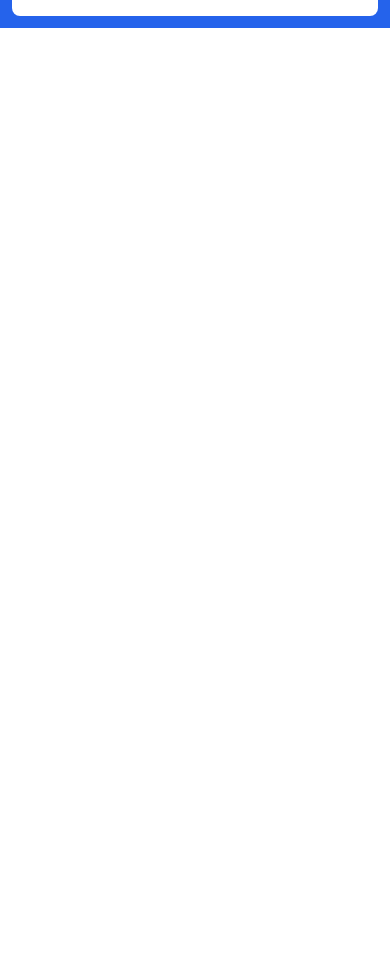
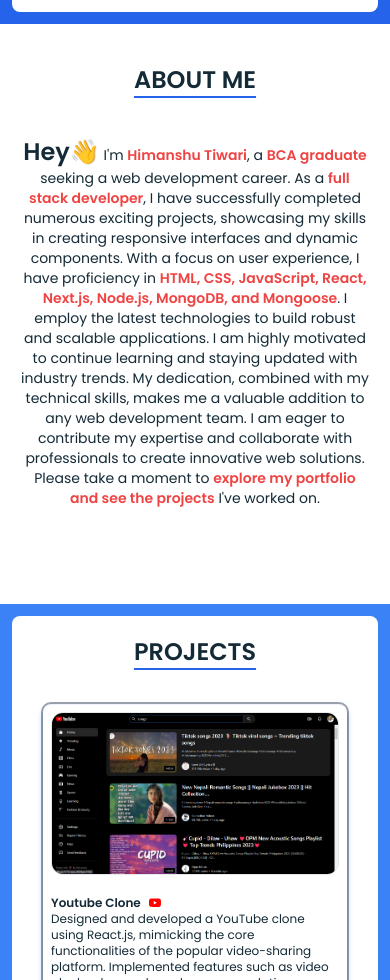
Before and after one commit to Himanshu-0981/my-portfolio, a React (Vite) app: page / in a window 390 px wide. Shown: the part 1020-2000 px from the top of the page. Before the commit the page ends 1048 px from the top, so only its background shows below. Built offline with nearby package versions, Linux system fonts and the light colour scheme.

Commit message:
responsiveness completed

```diff
--- a/src/components/AboutMeText.jsx
+++ b/src/components/AboutMeText.jsx
@@ -1,7 +1,7 @@
 function AboutMeText() {
   return (
     <>
-      <p className="text-[#142a36]">
+      <p className="text-[#142a36] text-sm">
         <span className="text-2xl font-semibold"> Hey👋</span> I'm{" "}
         <span className="font-semibold text-red-500"> Himanshu Tiwari</span>, a{" "}
         <span className="font-semibold text-red-500">BCA graduate</span> seeking
--- a/src/components/Navbar.jsx
+++ b/src/components/Navbar.jsx
@@ -26,7 +26,7 @@
   const goToHome = () => navigate("/");
 
   return (
-    <div className="shadow-[rgba(50,_50,_105,_0.15)_0px_2px_5px_0px,_rgba(0,_0,_0,_0.05)_0px_1px_1px_0px] pt-3 pb-3">
+    <div className="shadow-[rgba(50,_50,_105,_0.15)_0px_2px_5px_0px,_rgba(0,_0,_0,_0.05)_0px_1px_1px_0px] pt-3 pb-3 text-sm">
       <nav className="text-center flex justify-around items-center  sm:flex sm:justify-around p-1 ">
         <div
           className="font-medium text-[#142a36] cursor-pointer"
--- a/src/components/ProjectCard.jsx
+++ b/src/components/ProjectCard.jsx
@@ -1,14 +1,15 @@
 import { FiArrowUpRight } from "react-icons/fi";
 
 import Button from "./Button";
+import "../../styles/CustomShadow.css";
 
 const ProjectCards = ({ poster, title, icon, paragraph }) => {
   return (
-    <div className="shadow-[rgba(0,_0,_0,_0.24)_0px_3px_8px] m-2 p-2 xs:p-6  rounded-lg  lg:max-w-4xl md:flex md:flex-col lg:grid lg:grid-cols-2 lg:gap-10 items-center mb-10">
+    <div className="custom-shadow transition-all delay-75 m-2 p-0 xs:p-2 w-370:p-4 sm:p-6  rounded-lg w- md:flex md:flex-col lg:grid lg:grid-cols-2 lg:gap-10 items-center mb-10">
       <img
         src={poster}
         alt="img"
-        className="w-60 xs:w-72 md:w-96 object-cover rounded-xl"
+        className="w-60 xs:w-72 md:w-80 object-cover rounded-xl border"
       />
       <div>
         <div className="text-xs sm:text-base md:text-xl font-semibold flex items-center space-x-2 lg:mt-0 mt-5">
--- a/src/components/Skills.jsx
+++ b/src/components/Skills.jsx
@@ -29,7 +29,7 @@
           title="Technology that i've been worked on"
           styleClass={"no-underline text-[10px] sm:text-base font-normal"}
         />
-        <section className="flex justify-center space-x-1 w-440:space-x-2 sm:space-x-3 md:space-x-5 ">
+        <section className="flex justify-center space-x-1 w-440:space-x-2 sm:space-x-3 md:space-x-5">
           <TechStack title={"Html"} icon={htmlIcon} />
           <TechStack title={"Css"} icon={cssIcon} />
           <TechStack title={"Tailwind"} icon={tailwindIcon} />
--- a/src/components/TechStack.jsx
+++ b/src/components/TechStack.jsx
@@ -4,11 +4,11 @@
   return (
     <main>
       <section className="flex justify-center space-x-14 mt-10 ">
-        <section className="flex flex-col items-center text-white text-[0px] md:text-sm">
+        <section className="flex flex-col items-center text-white text-[0px] md:text-sm ">
           <img
             src={icon}
             alt="JavaScript Icon"
-            className="w-8 h-8 p-1 xs:w-12 xs:h-12 xs:p-2 sm:w-12 sm:h-12 sm:p-2 md:w-14 md:h-14 md:m-2 md:p-3 bg-[#e0e0e0] rounded-lg"
+            className=" transition-all w-8 h-8 p-1 xs:w-12 xs:h-12 xs:p-2 sm:w-12 sm:h-12 sm:p-2 md:w-14 md:h-14 md:m-2 md:p-3 bg-[#e0e0e0] rounded-lg hover:border-4 hover:border-blue-500"
           />
           <p className="text-[#142a36]">{title}</p>
         </section>
@@ -18,70 +18,3 @@
 };
 
 export default TechStack;
-
-/**
- *
- *  <section className="flex flex-wrap justify-center space-x-14 mb-10 mt-10 ">
-        <section className="flex flex-col items-center text-white font-semibold">
-          <img
-            src={jsIcon}
-            alt="JavaScript Icon"
-            className="w-20 h-20 m-2 p-5 bg-[#f7f7f7] rounded-lg"
-          />
-          <p>Javascript</p>
-        </section>
-        <section className="flex flex-col items-center text-white font-semibold">
-          <img
-            src={reactIcon}
-            alt="React Native Icon"
-            className="w-20 h-20 m-2 p-5 bg-[#f7f7f7] rounded-lg"
-          />
-          <p>React Js</p>
-        </section>
-        <section className="flex flex-col items-center text-white font-semibold">
-          <img
-            src={mongoDBIcon}
-            alt="MongoDB Icon"
-            className="w-20 h-20 m-2 p-5 bg-[#f7f7f7] rounded-lg"
-          />
-          <p>MongoDB</p>
-        </section>
-      </section>
-
-      <section className="flex flex-wrap justify-center space-x-14">
-        <section className="flex flex-col items-center text-white font-semibold">
-          <img
-            src={nodeJsIcon}
-            alt="Node.js Icon"
-            className="w-20 h-20 m-2 p-5 bg-[#f7f7f7] rounded-lg"
-          />
-          <p>Node Js</p>
-        </section>
-        <section className="flex flex-col items-center text-white font-semibold">
-          <img
-            src={expressIcon}
-            alt="Express.js Icon"
-            className="w-20 h-20 m-2 p-5 bg-[#f7f7f7] rounded-lg "
-          />
-          <p>Express Js</p>
-        </section>
-
-        <section className="flex flex-col items-center text-white font-semibold">
-          <img
-            src={reduxIcon}
-            alt="Redux Icon"
-            className="w-20 h-20 m-2 p-5 bg-[#f7f7f7] rounded-lg"
-          />
-          <p>Redux </p>
-        </section>
-        <section className="flex flex-col items-center text-white font-semibold">
-          <img
-            src={tailwindIcon}
-            alt="Tailwind CSS Icon"
-            className="w-20 h-20 m-2 p-5 bg-[#f7f7f7] rounded-lg "
-          />
-          <p>Tailwind</p>
-        </section>
-      </section>
- *
- */
--- a/src/pages/About.jsx
+++ b/src/pages/About.jsx
@@ -6,12 +6,12 @@
 const About = () => {
   return (
     <>
-      <TopHeading title="ABOUT ME" />
-      <div className="flex justify-center items-center mt-12 sm:mt-24 mb-24 ">
-        <div className="hidden sm:block sm:mr-14 bg-blue-600 rounded-3xl">
-          <img src={mainImg} alt="img" className="h-72 " />
+      <TopHeading title="ABOUT ME" styleClass={"pt-5 pb-10"} />
+      <div className="flex justify-center items-center mb-24 ">
+        <div className="hidden sm:block  md:mr-5 lg:mr-20 bg-blue-600 rounded-3xl">
+          <img src={mainImg} alt="img" className="h-60 w-fit md:h-72 " />
         </div>
-        <div className="w-[32rem] text-center  mr-10 ml-10 sm:text-start sm:ml-14 ">
+        <div className="w-[32rem] text-center  mr-5 ml-5 sm:text-start ">
           <AboutMeText />
         </div>
       </div>
--- a/src/pages/Contact.jsx
+++ b/src/pages/Contact.jsx
@@ -1,11 +1,14 @@
 import React from "react";
+
 import contactImg from "../assets/about_me.jpg";
 import ContactForm from "../components/ContactForm";
+import TopHeading from "../components/TopHeading";
 
 const Contact = () => {
   return (
     <>
-      <div className="flex justify-center">
+      <TopHeading title="ABOUT ME" styleClass={"pt-5 pb-5"} />
+      <div className="flex justify-center pb-10">
         <div className="sm:flex justify-around">
           <div className="hidden sm:block mt-5 ">
             <img
@@ -13,11 +16,6 @@
               alt="img"
               className=" object-contain h-96 w-96 rounded-3xl"
             />
-            {/* <div className="hidden sm:flex justify-center text-2xl space-x-8 mt-5 text-gray-600">
-              <FaGithub className=" hover:text-black " />
-              <FaTwitter className=" hover:text-blue-500 " />
-              <FaLinkedin className=" hover:text-blue-500 " />
-            </div> */}
           </div>
         </div>
 
--- a/src/pages/Home.jsx
+++ b/src/pages/Home.jsx
@@ -9,6 +9,9 @@
 import mainImg from "../assets/main_img.png";
 import Button from "../components/Button";
 import Skills from "../components/Skills";
+import About from "../pages/About";
+import Projects from "./Projects";
+import Contact from "../pages/Contact";
 
 const Home = () => {
   const [showAnimation, setShowAnimation] = useState(false);
@@ -79,6 +82,9 @@
         </div>
       </section>
       <Skills />
+      <About />
+      <Projects />
+      <Contact />
     </main>
   );
 };
--- a/src/pages/Projects.jsx
+++ b/src/pages/Projects.jsx
@@ -12,10 +12,13 @@
 
 const Projects = () => {
   return (
-    <>
-      <TopHeading title="PROJECTS" />
-      <main className="mt-5 flex  justify-center">
-        <div className="flex justify-center flex-wrap lg:flex-col  max-w-6xl ">
+    <main className="bg-blue-500 p-1 xs:p-3 sm:p-5 w-450:p-16 md:p-16 ">
+
+      <main className=" flex justify-center bg-white rounded-lg relative">
+        <section className="absolute mb-5">
+        <TopHeading title="PROJECTS" styleClass={" "} />
+        </section>
+        <div className="flex justify-center flex-wrap lg:flex-co rounded-lg mt-20">
           <ProjectCards
             title={"Youtube Clone"}
             icon={<BsYoutube color="red" />}
@@ -50,7 +53,7 @@
           />
         </div>
       </main>
-    </>
+    </main>
   );
 };
 
--- /dev/null
+++ b/styles/CustomShadow.css
@@ -0,0 +1,3 @@
+.custom-shadow {
+    box-shadow: rgba(6, 24, 44, 0.4) 0px 0px 0px 2px, rgba(37,99,235, 0.65) 0px 4px 6px -1px, rgba(37,99,235, 0.08) 0px 1px 0px inset;
+}
--- a/tailwind.config.cjs
+++ b/tailwind.config.cjs
@@ -4,6 +4,7 @@
   theme: {
     screens: {
       xs: "320px",
+      "w-370": "270px",
       sm: "640px",
       md: "768px",
       "w-440": "450px",
```
